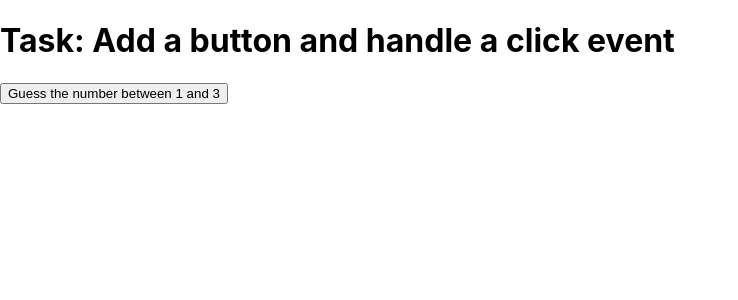
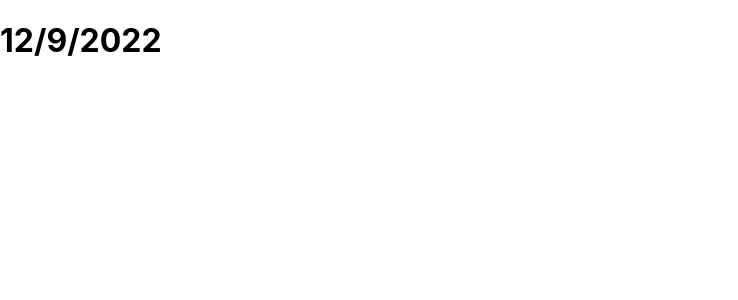
Before and after one commit to HtetMinPaing/React-Lab, a React (Create React App) app in the folder firstapp/: page / in a window 1280 px wide. Shown: the top 300 px of the page, without its empty margins (0-738 px from the left). Built offline with nearby package versions, Linux system fonts and the light colour scheme.

Commit message:
Add some files for Data Passing

```diff
--- a/firstapp/src/App.js
+++ b/firstapp/src/App.js
@@ -1,10 +1,9 @@
 import './App.css';
-
-import Button from './Lab3Dynamicevents/Button';
+import Application from './Exercise/Chlid';
 
 function App() {
   return (
-    <Button/>
+    <Application/>
   );
 }
 
--- /dev/null
+++ b/firstapp/src/Exercise/Chlid.js
@@ -0,0 +1,14 @@
+const Child = props =>{
+    return(
+        <h1>{props.message}</h1>
+    )
+}
+
+function Application (){
+    const date = new Date();
+    return(
+        <Child message={date.toLocaleDateString()}/>
+    )
+}
+
+export default Application;
```
Also changed, not shown: firstapp/src/Exercise/PassingData.js (added, +27 -0 lines).
